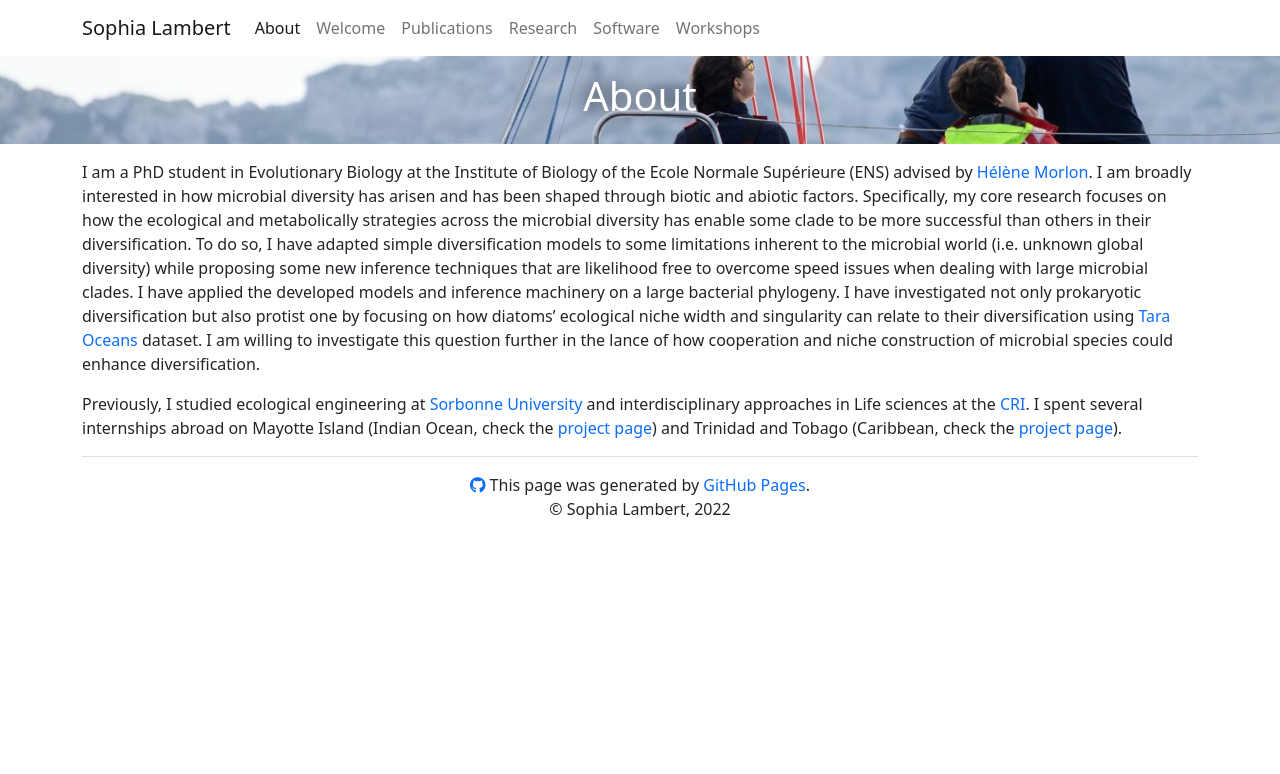
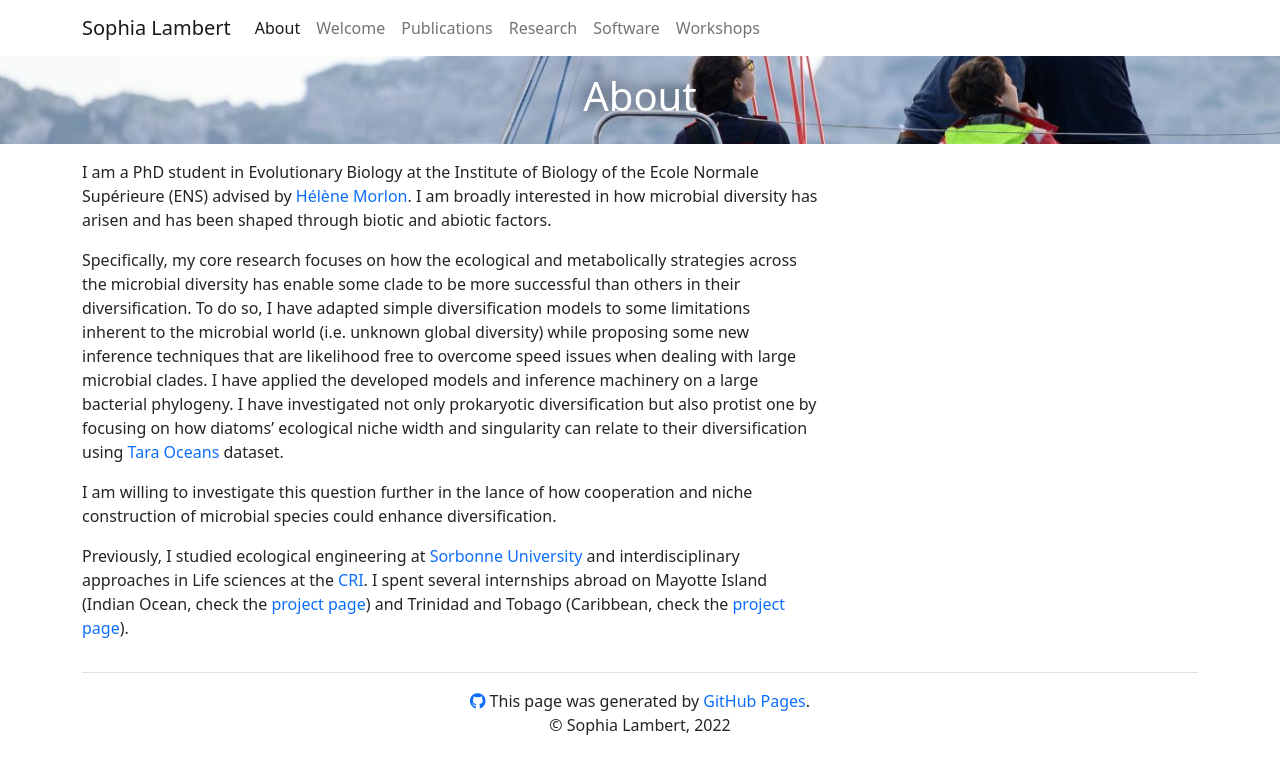
Before and after one commit to sophia-lambert/sophia-lambert.github.io, a Jekyll site: the page built from about.md, in a window 1280 px wide. Shown: the top 774 px of the page. Built offline with Jekyll 4.4.1, drawn with Linux system fonts in a browser that asks for light colours.

Commit message:
Update about.md

```diff
--- a/about.md
+++ b/about.md
@@ -4,6 +4,15 @@ layout: post
 use_fontawesome: true
 ---
 
-I am a PhD student in Evolutionary Biology at the Institute of Biology of the Ecole Normale Supérieure (ENS) advised by [Hélène Morlon](https://www.phyloeco.bio.ens.psl.eu/). I am broadly interested in how microbial diversity has arisen and has been shaped through biotic and abiotic factors. Specifically, my core research focuses on how the ecological and metabolically strategies across the microbial diversity has enable some clade to be more successful than others in their diversification. To do so, I have adapted simple diversification models to some limitations inherent to the microbial world (i.e. unknown global diversity) while proposing some new inference techniques that are likelihood free to overcome speed issues when dealing with large microbial clades. I have applied the developed models and inference machinery on a large bacterial phylogeny. I have investigated not only prokaryotic diversification but also protist one by focusing on how diatoms’ ecological niche width and singularity can relate to their diversification using [Tara Oceans](https://fondationtaraocean.org/en/expedition/tara-oceans/) dataset. I am willing to investigate this question further in the lance of how cooperation and niche construction of microbial species could enhance diversification.
+<div class="row content-row">
+<div class="col-12 col-sm-8">
+    <p>I am a PhD student in Evolutionary Biology at the Institute of Biology of the Ecole Normale Supérieure (ENS) advised by <a href="https://www.phyloeco.bio.ens.psl.eu/">Hélène Morlon</a>. I am broadly interested in how microbial diversity has arisen and has been shaped through biotic and abiotic factors.</p>
 
-Previously, I studied ecological engineering at [Sorbonne University](https://sciences.sorbonne-universite.fr/formation-sciences/masters/master-biodiversite-ecologie-et-evolution-bee) and interdisciplinary approaches in Life sciences at the [CRI](https://master.learningplanetinstitute.org/en). I spent several internships abroad on Mayotte Island (Indian Ocean, check the [project page](https://www.pole-tropical.org/2015/01/etude-de-la-capacite-epuratrice-de-la-mangrove-de-malamani-phase-3/)) and Trinidad and Tobago (Caribbean, check the [project page](https://theguppyproject.weebly.com/)).
+    <p>Specifically, my core research focuses on how the ecological and metabolically strategies across the microbial diversity has enable some clade to be more successful than others in their diversification. To do so, I have adapted simple diversification models to some limitations inherent to the microbial world (i.e. unknown global diversity) while proposing some new inference techniques that are likelihood free to overcome speed issues when dealing with large microbial clades. I have applied the developed models and inference machinery on a large bacterial phylogeny. I have investigated not only prokaryotic diversification but also protist one by focusing on how diatoms’ ecological niche width and singularity can relate to their diversification using <a href="https://fondationtaraocean.org/en/expedition/tara-oceans/">Tara Oceans</a> dataset.</p>
+
+    <p>I am willing to investigate this question further in the lance of how cooperation and niche construction of microbial species could enhance diversification.</p>
+
+  <p>Previously, I studied ecological engineering at  <a href="https://sciences.sorbonne-universite.fr/formation-sciences/masters/master-biodiversite-ecologie-et-evolution-bee">Sorbonne University</a> and interdisciplinary approaches in Life sciences at the <a href="https://master.learningplanetinstitute.org/en">CRI</a>. I spent several internships abroad on Mayotte Island (Indian Ocean, check the <a href="https://www.pole-tropical.org/2015/01/etude-de-la-capacite-epuratrice-de-la-mangrove-de-malamani-phase-3/">project page</a>) and Trinidad and Tobago (Caribbean, check the <a href="https://theguppyproject.weebly.com/">project page</a>).</p>
+
+</div>
+</div>
```
